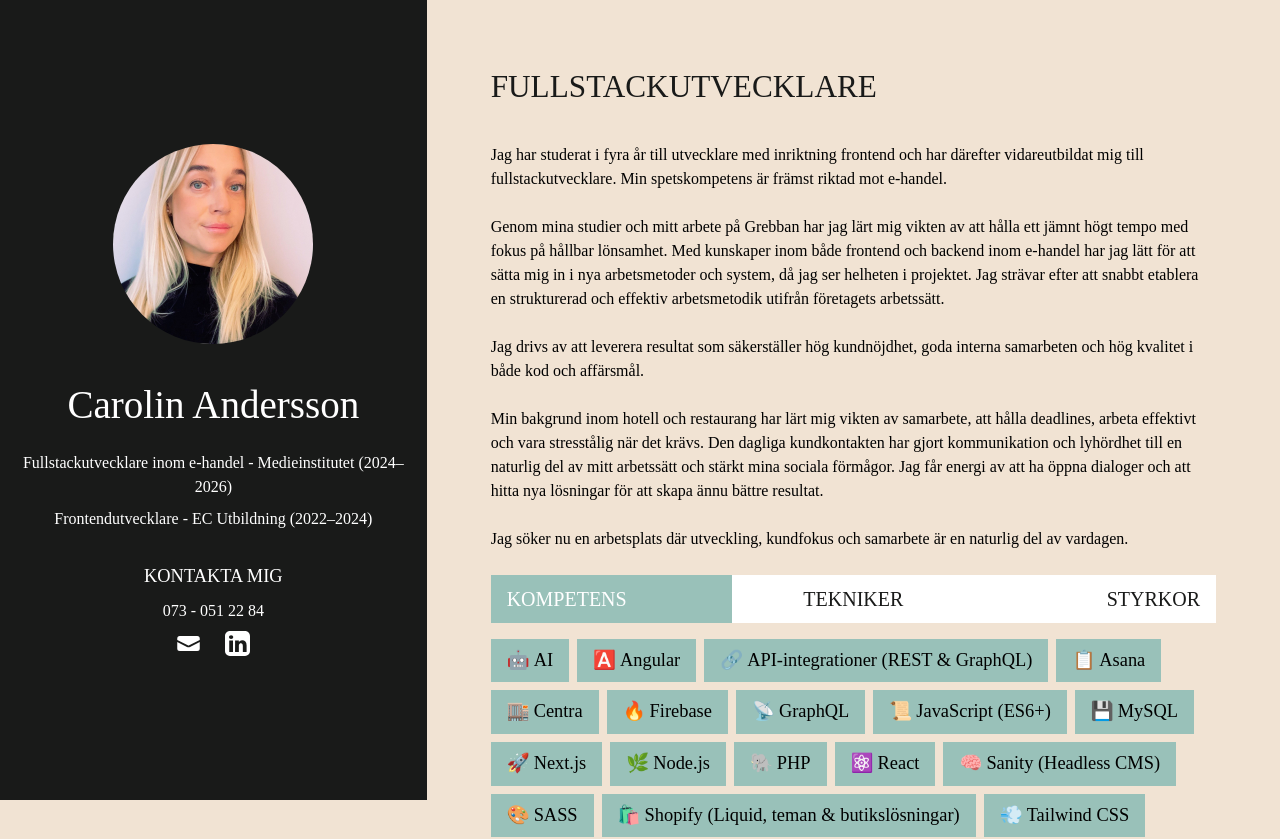
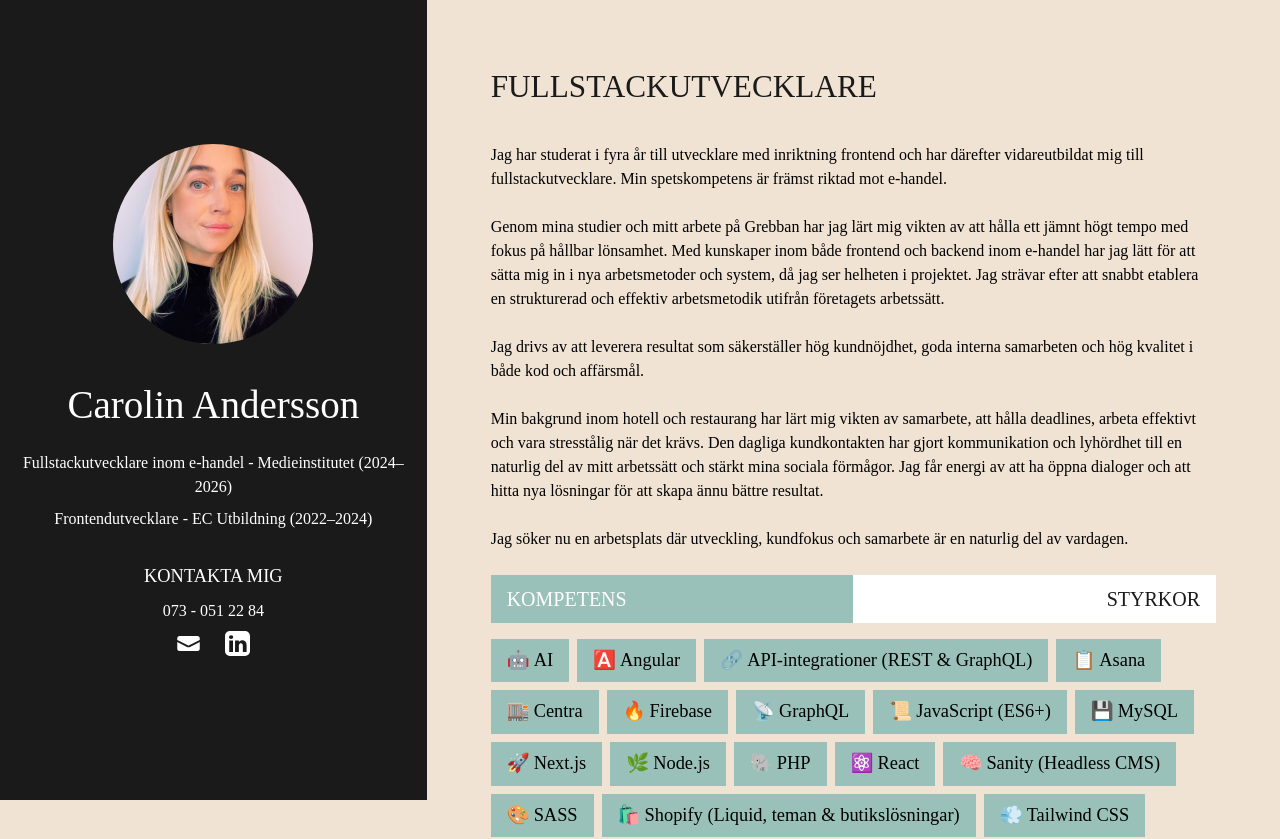
Before and after one commit to carolinmimmie/MyCv, a Next.js app: page / in a window 1280 px wide. Shown: the top 839 px of the page. Built offline with nearby package versions, Linux system fonts and the light colour scheme.

Commit message:
fix: removed tekniker

```diff
--- a/app/component/MySkills.tsx
+++ b/app/component/MySkills.tsx
@@ -14,11 +14,11 @@ const MySkills = ({ skills }: MySkillsProps) => {
     activeTab === active ? "bg-green" : "bg-white";
 
   const setTabsAlignment = (tab: string) =>
-    tab === "kompetens" ? "text-left" : tab === "tekniker" ? "text-center" : "text-right";
+    tab === "kompetens" ? "text-left" : "text-right";
 
   const tabs = (
     <div className="flex">
-      {["kompetens", "tekniker", "styrkor"].map((el, i) => (
+      {["kompetens", "styrkor"].map((el, i) => (
         <button
           key={`${id}_${i}`}
           type="button"
@@ -34,7 +34,7 @@ const MySkills = ({ skills }: MySkillsProps) => {
   const content = (
     <ul
       className={`flex flex-row flex-wrap content-start list-none py-4 gap-2 ${
-        activeTab === "kompetens" ? "justify-start" : activeTab === "tekniker" ? "justify-center" : "justify-end"
+        activeTab === "kompetens" ? "justify-start" : "justify-end"
       }`}
     >
       {skills[activeTab as keyof Skills]
--- a/data/data-types.tsx
+++ b/data/data-types.tsx
@@ -20,7 +20,6 @@ export interface Skill {
 export interface Skills {
   kompetens: Skill[];
   styrkor: Skill[];
-  tekniker: Skill[];
 }
 
 export interface Experience {
--- a/data/page-data.tsx
+++ b/data/page-data.tsx
@@ -66,7 +66,6 @@ export const skills = {
     { icon: "🎯", text: "Resultatorienterad" },
     { icon: "🗂️", text: "Strukturerad och metodisk" },
   ],
-  tekniker: [],
 };
 
 export const professionalData = {
```
